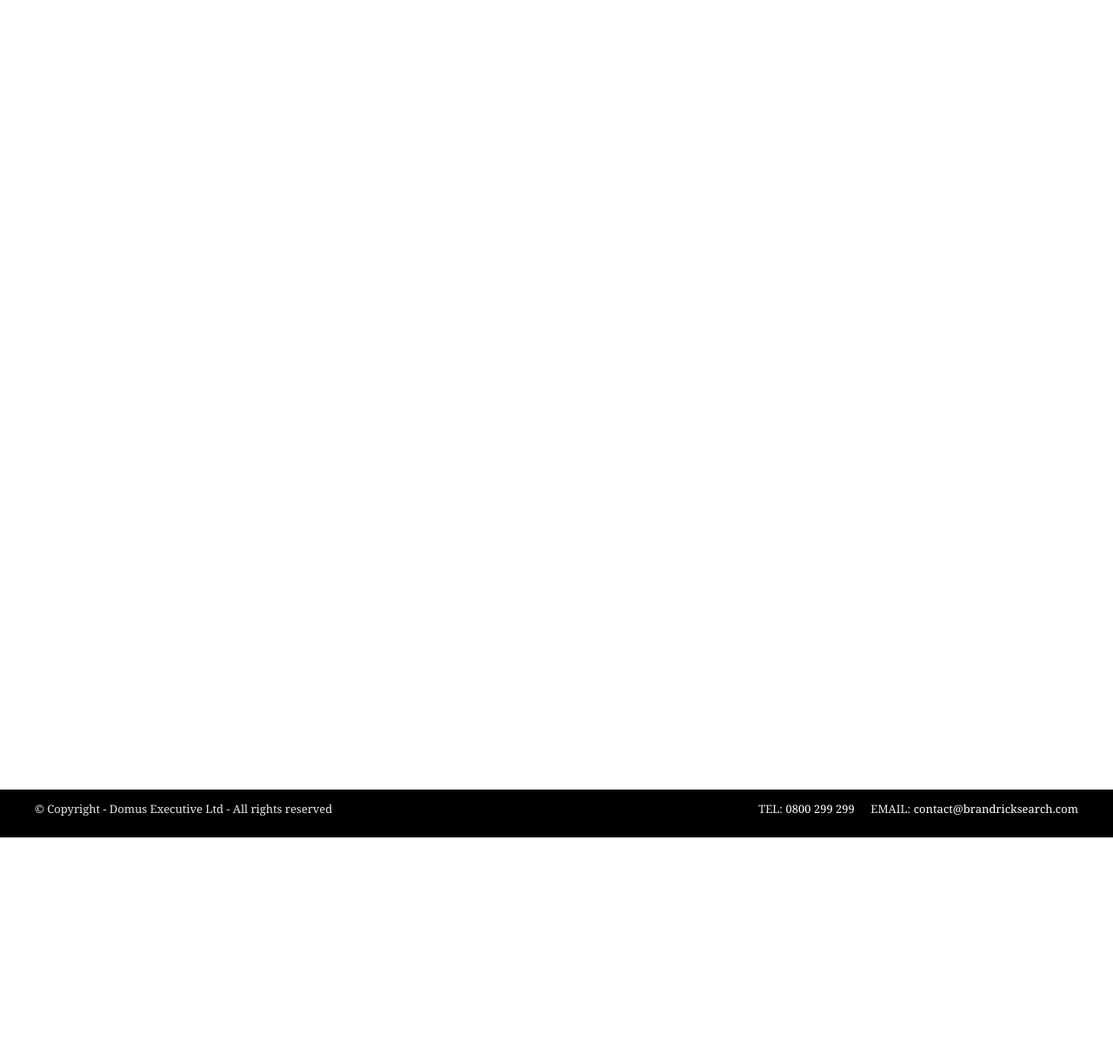
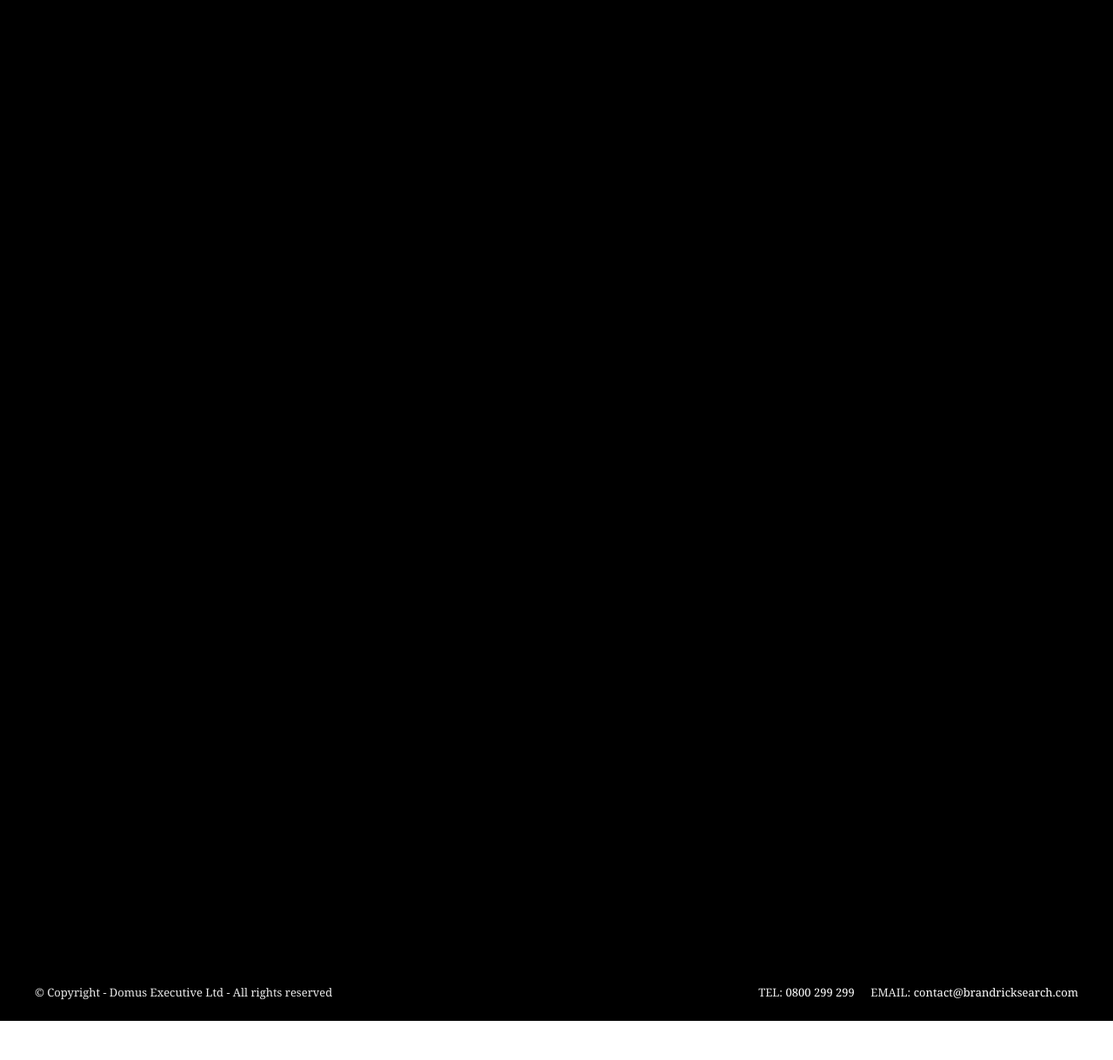
Before and after one commit to mfos/domusexecutive, a WordPress theme: template public_html/app/themes/brandricksearch/page-contact.php in a window 1280 px wide. Shown: the part 341-1560 px from the top of the page at 87% size. Before the commit the page ends 1304 px from the top, so only its background shows below. Run offline with PHP 8.4 and a stand-in for WordPress, Linux system fonts and the light colour scheme; the site name, menu and one post (Sample post) are stand-ins, and other content is empty; style sheets or scripts are compiled from the project's sources; some libraries are stand-ins or nearby versions.

Commit message:
changes to layout and header areas. Contact page etc

```diff
--- a/public_html/app/themes/brandricksearch/development/js/combined/global.js
+++ b/public_html/app/themes/brandricksearch/development/js/combined/global.js
@@ -90,10 +90,7 @@ jQuery(document).ready(function ($) {
         }
       });
 
-    // Contact form Radio buttons
-	$('#contact-footer-form').each(function(){
-	    $(this).parent('.ginput_container_select').addClass('chosen-after');
-	});
+
 
     // Parallax Scrolling
     var scale = 0.4;
--- a/public_html/app/themes/brandricksearch/development/js/custom-maps.js
+++ b/public_html/app/themes/brandricksearch/development/js/custom-maps.js
@@ -193,7 +193,7 @@ function ramsbottomOffice() {
         map.setMapTypeId('styled_map');
         map.panBy(0, -30);
 
-		var image = new google.maps.MarkerImage("/app/themes/brandricksearch/images/brMapMarker.png", null, null, null, new google.maps.Size(48,60)); // Create a variable for our marker image.
+		var image = new google.maps.MarkerImage("/app/themes/brandricksearch/images/brMapMarker.png", null, null, null, new google.maps.Size(75,60)); // Create a variable for our marker image.
 
 		var marker = new google.maps.Marker({ // Set the marker
 			position: myLatlng, // Position marker to coordinates
@@ -243,7 +243,7 @@ function maidenheadOffice() {
         map.setMapTypeId('styled_map');
         map.panBy(0, -30);
 
-		var image = new google.maps.MarkerImage("/app/themes/brandricksearch/images/brMapMarker.png", null, null, null, new google.maps.Size(48,60)); // Create a variable for our marker image.
+		var image = new google.maps.MarkerImage("/app/themes/brandricksearch/images/brMapMarker.png", null, null, null, new google.maps.Size(75,60)); // Create a variable for our marker image.
 
 		var marker = new google.maps.Marker({ // Set the marker
 			position: myLatlng, // Position marker to coordinates
--- a/public_html/app/themes/brandricksearch/development/sass/_elements.scss
+++ b/public_html/app/themes/brandricksearch/development/sass/_elements.scss
@@ -178,6 +178,7 @@ article.page {
             @include font-size(1.8);
             @include line-height(2.8);
             &::before {
+	            @include animation(1s, 1.5s, fadeInLeft);
 	            content: "";
 				@extend .svg-bullet-arrow;
 				@extend .svg-bullet-arrow-dims;
--- a/public_html/app/themes/brandricksearch/development/sass/_forms.scss
+++ b/public_html/app/themes/brandricksearch/development/sass/_forms.scss
@@ -100,7 +100,7 @@ option {padding:.25em .5em;}
                 label {
                     display: none
                 }
-                &#field_1_5 {
+                &.fileinput {
 				    .gfield_description {
 					    height:20px;
 					    @include font-size(1.4);
@@ -406,7 +406,7 @@ option {padding:.25em .5em;}
 					&#field_1_3 {
                        margin-left: 64px;
                     }
- 					&#field_1_5 {
+ 					&.fileinput {
                        margin-left: 153px;
                        margin-top: 15px;
                        label {
@@ -560,7 +560,7 @@ option {padding:.25em .5em;}
                 .gfield {
 	                width:320px;
 
-	                &#field_1_5 {
+	                &.fileinput {
 		                margin-left: 188px;
 	                }
 
@@ -696,8 +696,6 @@ option {padding:.25em .5em;}
 
                     .ginput_container {
 
-
-
     					&.ginput_container_radio {
 
 	    					ul {
--- a/public_html/app/themes/brandricksearch/development/sass/_main.scss
+++ b/public_html/app/themes/brandricksearch/development/sass/_main.scss
@@ -81,6 +82,38 @@ a {
   }
 }
 
+@-webkit-keyframes fadeInRight {
+  from {
+    opacity: 0;
+    -webkit-transform: translate3d(100%, 0, 0);
+    transform: translate3d(100%, 0, 0);
+  }
+
+  to {
+    opacity: 1;
+    -webkit-transform: none;
+    transform: none;
+  }
+}
+
+@keyframes fadeInRight {
+  from {
+    opacity: 0;
+    -webkit-transform: translate3d(100%, 0, 0);
+    transform: translate3d(100%, 0, 0);
+  }
+
+  to {
+    opacity: 1;
+    -webkit-transform: none;
+    transform: none;
+  }
+}
+
+.fadeInRight {
+  -webkit-animation-name: fadeInRight;
+  animation-name: fadeInRight;
+}
 
 /********* CORE & COMMON LAYOUT **********/
 html {
@@ -511,7 +544,7 @@ body.home {
 
 .contact-page {
 	padding-bottom: 0;
-
+	background-color: #000000;
 	.contact-form-section {
 		background-color: $color-light-grey;
 		padding: 30px 0 50px;
@@ -695,6 +758,11 @@ and (orientation : portrait) {
 
 	.internal-page {
 		padding-bottom: 60px;
+
+		.head-top-section {
+			height: 346px;
+		}
+
 		.accordion {
 			width:500px;
 			margin-top: 30px;
@@ -702,6 +770,8 @@ and (orientation : portrait) {
 			margin-right: auto;
 			li {
 				a.toggle {
+					@include font-size(2);
+					@include line-height(2);
 					span {
 						svg {
 							@include transition(all .2s ease-in-out);
@@ -727,6 +797,10 @@ and (orientation : portrait) {
 	.contact-page {
 		.contact-info {
 			margin-top: 28px;
+			h3 {
+				@include font-size(1.9);
+				@include line-height(2.3);
+			}
 		}
 	}
 
@@ -808,17 +882,21 @@ and (orientation : portrait) {
 		height:210px;
 		margin-bottom: 40px;
 		.block-grid-item {
-			width: 29.33333%;
+			width: 33.3333%;
 			float:left;
 			height:210px;
-			margin-left: 2%;
-			margin-right: 2%;
+			border-left:1px solid #ffffff;
+			padding: 15px;
+			&:first-child {
+				border-left:0;
+			}
 			h3 {
 				text-align: center;
 				@include font-size(2);
 				@include line-height(2.8);
 				color: #000000;
 				padding-bottom: 0;
+				margin-top: 28px;
 				position: relative;
 			}
 		}
@@ -827,11 +905,36 @@ and (orientation : portrait) {
 	/********* PAGE STYLES **********/
 
 	.page-what-we-do {
-		.service-grid {
-			@include animation(1s, 1.5s, fadeIn);
+		.internal-page {
+			.service-grid {
+				margin-top: 50px;
+				@include animation(1s, 1.5s, fadeIn);
+				.service-grid-item {
+					background-color: #000000;
+					a {
+						h2 {
+							color: #ffffff;
+						}
+						.line-link {
+							color: #ffffff;
+							&::after {
+								background-color: #ffffff;
+							}
+						}
+					}
+				}
+			}
+		}
+
+	}
+
+	.page-about-us {
+		.internal-page {
+			.head-top-section {
+				height:auto;
+			}
 		}
 	}
-
 }
 
 
@@ -888,7 +991,7 @@ and (orientation : portrait) {
 		padding-top: 0;
 		.head-top-section {
 			padding: 25px 0;
-
+			height:388px;
 			p {
 				@include font-size(2.6);
 				@include line-height(3.4);
@@ -903,8 +1006,8 @@ and (orientation : portrait) {
 		padding-bottom: 0;
 		.contact-info {
 			h3 {
-				@include font-size(3);
-				@include line-height(3.4);
+				@include font-size(2.4);
+				@include line-height(2.6);
 			}
 		}
 	}
@@ -988,14 +1091,29 @@ and (orientation : portrait) {
 		}
 	}
 
+	/********* INTERNAL PAGE STRUCTURE **********/
 
+	.internal-page {
+		.head-top-section {
+			height:388px;
+		}
+	}
 
 	.block-grid {
-		width:1170px;
-		margin-left: auto;
-		margin-right: auto;
+		.block-grid-item {
+			padding: 15px 30px;
+		}
 	}
 
+	/********* PAGE STYLES **********/
+	.contact-page {
+		.contact-info {
+			h3 {
+				@include font-size(3.1);
+				@include line-height(3.6);
+			}
+		}
+	}
 }
 
 /* Large devices (large desktops, 1400px and up) */
--- a/public_html/app/themes/brandricksearch/development/sass/_typography.scss
+++ b/public_html/app/themes/brandricksearch/development/sass/_typography.scss
@@ -176,8 +176,8 @@ h4 {
 @media (min-width: $screen-lg-min) {
 
 	p {
-		@include font-size(1.7);
-		@include line-height(2.9);
+		@include font-size(1.9);
+		@include line-height(3.1);
 	}
 
 }
--- a/public_html/app/themes/brandricksearch/page-contact.php
+++ b/public_html/app/themes/brandricksearch/page-contact.php
@@ -11,10 +11,10 @@ get_header(); ?>
 
 <div class="page-wrapper internal-page contact-page">
 
-	<div class="head-top-section dark anim-section">
+	<div class="head-top-section dark">
 	    <div class="container">
 			<div class="row">
-				<div class="col-sm-10 col-sm-offset-1  col-md-10 col-md-offset-1 col-lg-offset-2 col-lg-8">
+				<div class="col-sm-10 col-sm-offset-1  col-md-10 col-md-offset-1 col-lg-offset-2 col-lg-8 anim-section">
 					<h1 class="animated fadeInUp">How to get in touch</h1>
 					<div id="bread-container" >
 				    	<?php if ( function_exists('yoast_breadcrumb') )
@@ -27,25 +27,12 @@ get_header(); ?>
 		</div>
     </div>
 
-
-	<div class="contact-form-section anim-section">
-	    <div class="container">
-			<div class="row">
-				<div class="col-sm-10 col-sm-offset-1  col-md-10 col-md-offset-1 col-lg-offset-2 col-lg-8">
-
-					<?= do_shortcode( '[gravityform id="1" title="false" description="false" ajax="false"]' );?>
-				</div>
-			</div>
-		</div>
-    </div>
-
-
 	<div class="address-section anim-section">
 	    <div class="container">
 			<div class="row">
 		    	<div class="col-sm-6">
 			    	<div class="contact-info">
-				    	<h3>Head office</h3>
+				    	<h3><span>Brandrick</span> Search Head office</h3>
 				    	<hr>
 				    	<ul>
 					    	<li>1, (5 & 6) Princes Court,</li>
@@ -65,7 +52,7 @@ get_header(); ?>
 		    	</div>
 		    	<div class="col-sm-6">
 			    	<div class="contact-info">
-				    	<h3>Maidenhead office</h3>
+				    	<h3><span>Brandrick</span> Search Maidenhead office</h3>
 				    	<hr>
 				    	<ul>
 					    	<li>Suite 9,  Second Floor,</li>
@@ -87,6 +74,16 @@ get_header(); ?>
 	    </div>
 	</div>
 
+	<div class="contact-form-section anim-section">
+	    <div class="container">
+			<div class="row">
+				<div class="col-sm-10 col-sm-offset-1  col-md-10 col-md-offset-1 col-lg-offset-2 col-lg-8">
+
+					<?= do_shortcode( '[gravityform id="1" title="false" description="false" ajax="false"]' );?>
+				</div>
+			</div>
+		</div>
+    </div>
 
 
 </div>
```
Also changed, not shown: other parts of public_html/app/themes/brandricksearch/development/sass/_main.scss (+34 -3 lines), public_html/app/themes/brandricksearch/page.php (+6 -2 lines), public_html/app/themes/brandricksearch/template-includes/candidate-form.php (added, +13 -0 lines), public_html/app/themes/brandricksearch/development/images/imgs/brMapMarker.png, public_html/app/themes/brandricksearch/development/images/svg-icon-sprite/icons/bullet-arrow.svg.
